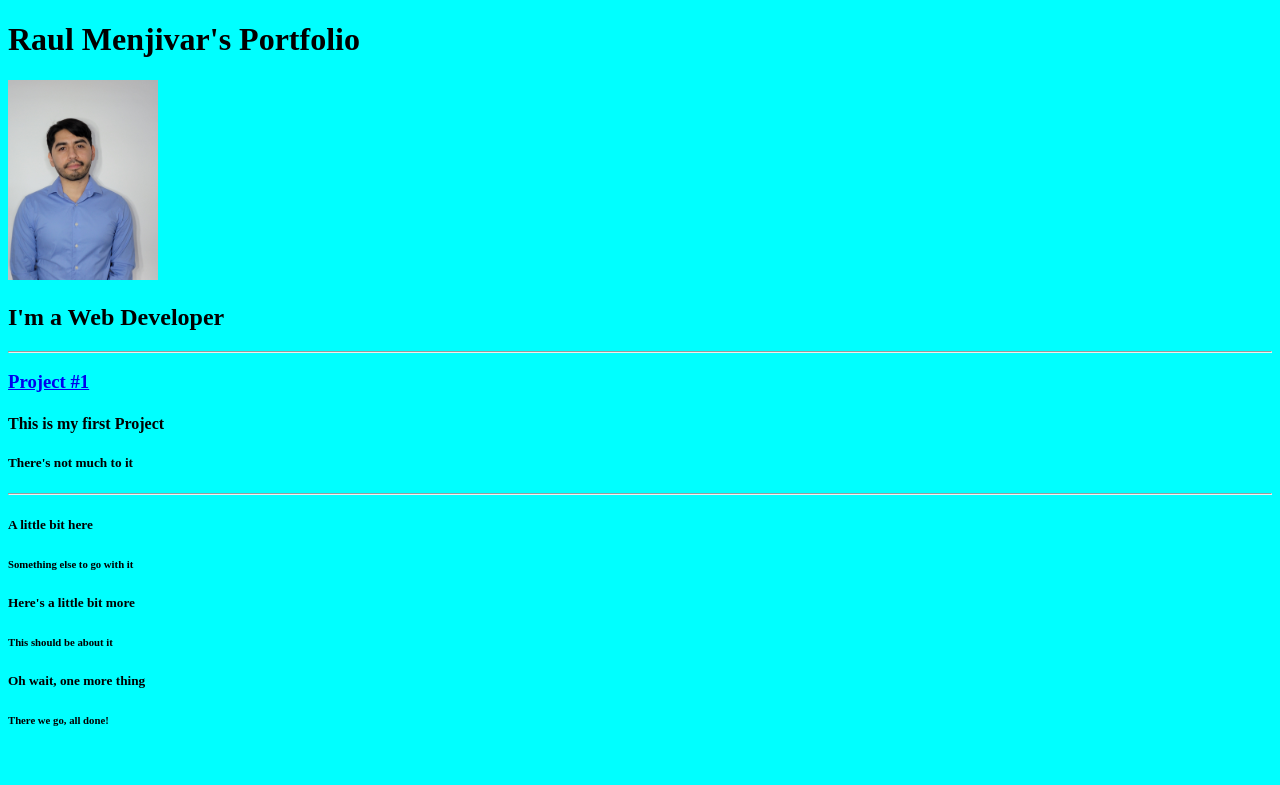
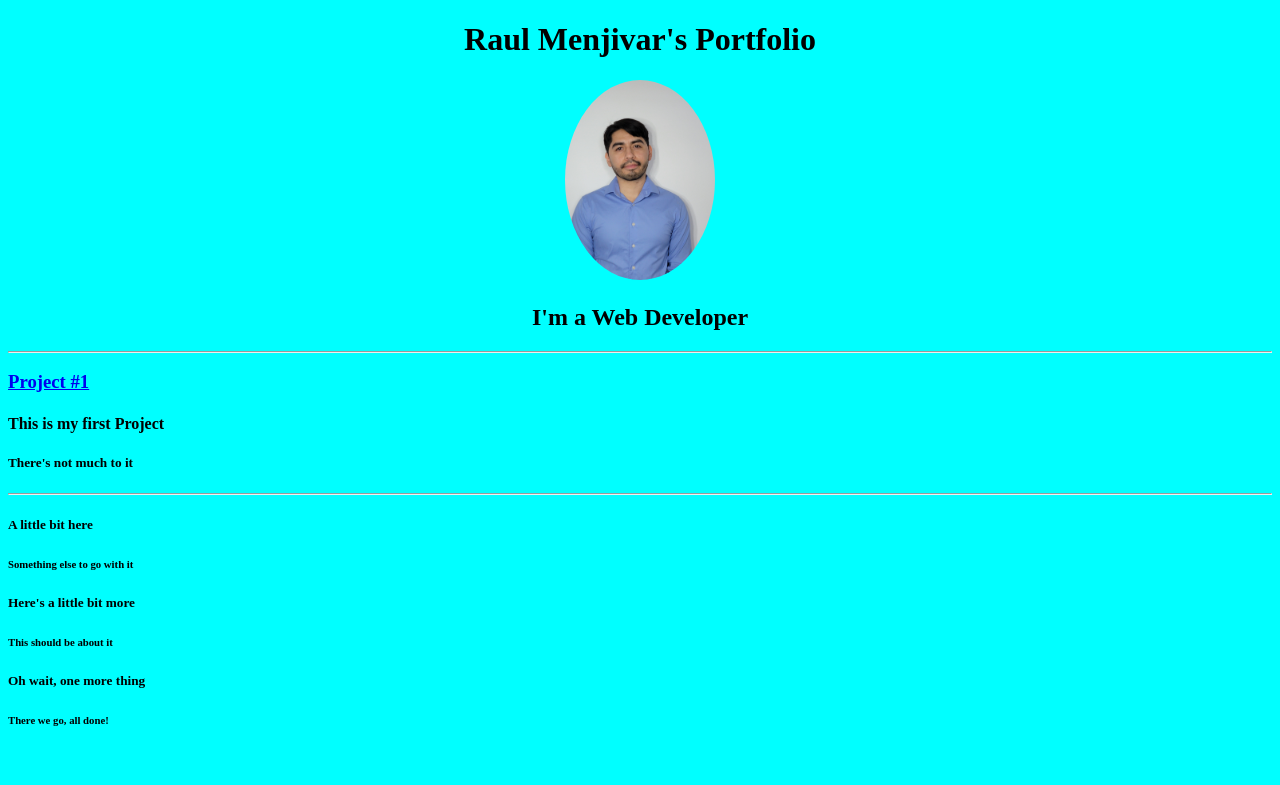
Before and after one commit to RMenjivar0204/portfolio-v2, a plain HTML site: page index.html in a window 1280 px wide. Shown: the top 785 px of the page. Drawn offline with Linux system fonts and the light colour scheme.

Commit message:
Add files via upload
Added header class to center header & added border-radius to profile picture

```diff
--- a/index.html
+++ b/index.html
@@ -8,9 +8,11 @@
     <title>Raul Menjivar</title>
 </head>
 <body>
-    <h1><b>Raul Menjivar's Portfolio</b></h1>
-    <img src="./public/raul_pic.jpg" alt="Raul Menjivar" height="200px">
-    <h2>I'm a Web Developer</h2>
+    <div class="header">
+        <h1><b>Raul Menjivar's Portfolio</b></h1>
+        <img src="./public/raul_pic.jpg" alt="Raul Menjivar" height="200px" class="profile-pic">
+        <h2>I'm a Web Developer</h2>
+    </div>
     <hr>
     <h3><a href="https://www.google.com/">Project #1</a></h3>
     <h4>This is my first Project</h4>
--- a/styles.css
+++ b/styles.css
@@ -1,3 +1,11 @@
 body {
     background: cyan;
 }
+
+.header {
+    text-align: center;
+}
+
+.profile-pic {
+    border-radius: 50%;
+}
```
